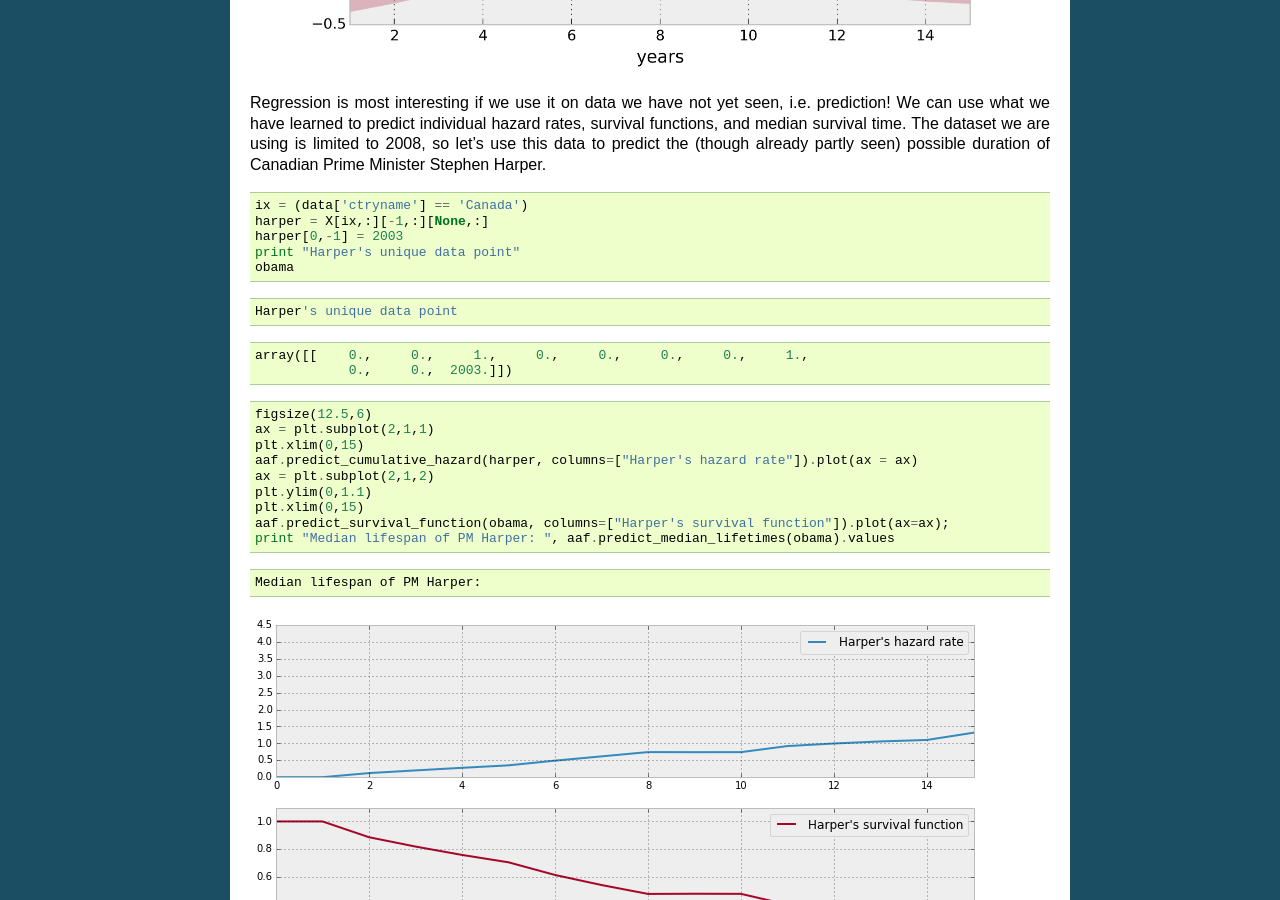
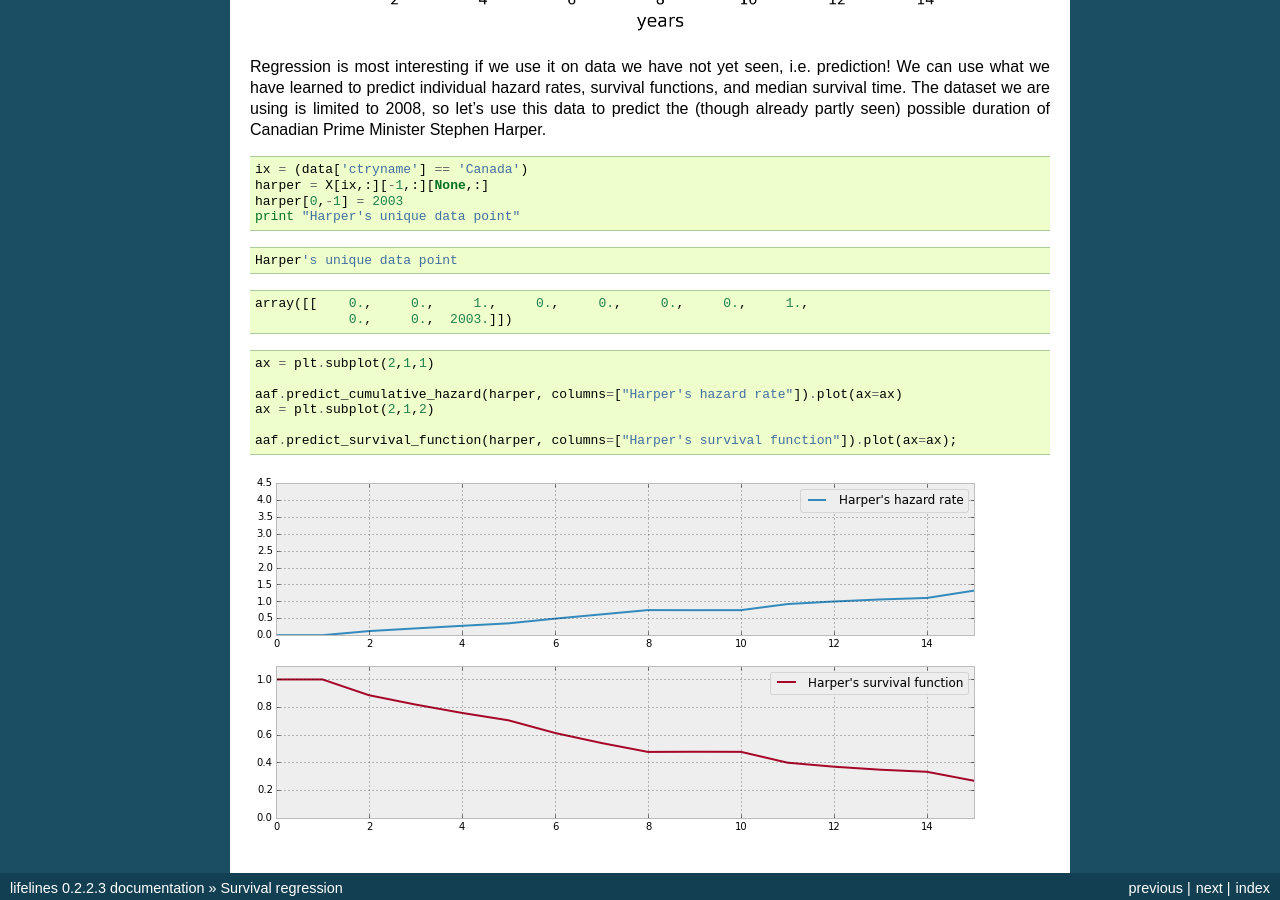
Before and after one commit to CamDavidsonPilon/lifelines, a Sphinx documentation site: the page built from docs/survival_regression.rst, in a window 1280 px wide and 900 px high, scrolled down 2912 px. Built offline with Sphinx 7.4.7, drawn with Linux system fonts in a browser that asks for light colours; formulas are drawn with MathJax 3; some of the changed text lies outside the part shown.

````diff
--- a/docs/Quickstart.rst
+++ b/docs/Quickstart.rst
@@ -6,8 +6,6 @@ Quickstart
 Kaplan-Meier and Nelson-Aalen
 ---------------------------------------
 
-
-.. note:: If you are looking for a more detailed introduction, including an introduction to survival analysis, it's recommend you start at out `Survival Analysis intro <http://lifelines.readthedocs.org/en/latest/Survival%20Analysis%20intro.html>`_.
 
 Let's start by importing some data. We need the durations that individuals are observed for, and whether they "died" or not.
 
--- a/docs/survival_regression.rst
+++ b/docs/survival_regression.rst
@@ -157,8 +157,7 @@ above). This is important to keep in mind when analzying the output.
 
 
 
-I'm using the lovely library
-```patsy`` <https://github.com/pydata/patsy>`__ here to create a
+I'm using the lovely library ``patsy`` <https://github.com/pydata/patsy>`__ here to create a
 covaritate matrix from my original dataframe.
 
 .. code:: python
@@ -224,11 +223,6 @@ two special columns: a *duration* column and a boolean *event occured* column (w
 .. code:: python
 
     aaf.fit(X, duration_col='T', event_col='E')
-
-
-.. parsed-literal::
-
-    <lifelines.estimation.AalenAdditiveFitter at 0x1091c2710>
 
 
 
@@ -366,7 +360,6 @@ Prime Minister Stephen Harper.
     harper = X[ix,:][-1,:][None,:]
     harper[0,-1] = 2003
     print "Harper's unique data point"
-    obama
 
 .. parsed-literal::
 
@@ -384,20 +377,12 @@ Prime Minister Stephen Harper.
 
 .. code:: python
 
-    figsize(12.5,6)
     ax = plt.subplot(2,1,1)
-    plt.xlim(0,15)
-    aaf.predict_cumulative_hazard(harper, columns=["Harper's hazard rate"]).plot(ax = ax)
+
+    aaf.predict_cumulative_hazard(harper, columns=["Harper's hazard rate"]).plot(ax=ax)
     ax = plt.subplot(2,1,2)
-    plt.ylim(0,1.1)
-    plt.xlim(0,15)
-    aaf.predict_survival_function(obama, columns=["Harper's survival function"]).plot(ax=ax);
-    print "Median lifespan of PM Harper: ", aaf.predict_median_lifetimes(obama).values
 
-
-.. parsed-literal::
-
-    Median lifespan of PM Harper:
+    aaf.predict_survival_function(harper, columns=["Harper's survival function"]).plot(ax=ax);
 
 
 .. image:: Introtolifelines_files/Introtolifelines_57_2.png
--- a/requirements.txt
+++ b/requirements.txt
@@ -2,4 +2,3 @@ numpy
 scipy
 matplotlib
 pandas>=0.12
-ipython
--- a/setup.py
+++ b/setup.py
@@ -12,7 +12,7 @@ def read(fname):
 
 setup(
     name="lifelines",
-    version="0.3.1.3",
+    version="0.3.1.4",
     author="Cameron Davidson-Pilon",
     author_email="cam.davidson.pilon@gmail.com",
     description="Survival analysis in Python, including Kaplan Meier, Nelson Aalen and regression",
@@ -32,7 +32,6 @@ setup(
         "scipy",
         "matplotlib",
         "pandas>=0.12",
-        "ipython"
     ],
     package_data = {
         "lifelines": [
````
Also changed, not shown: other parts of docs/survival_regression.rst (+1 -1 lines), docs/Intro to lifelines.rst (+2 -12 lines), docs/Survival Analysis intro.rst (+9 -33 lines).
